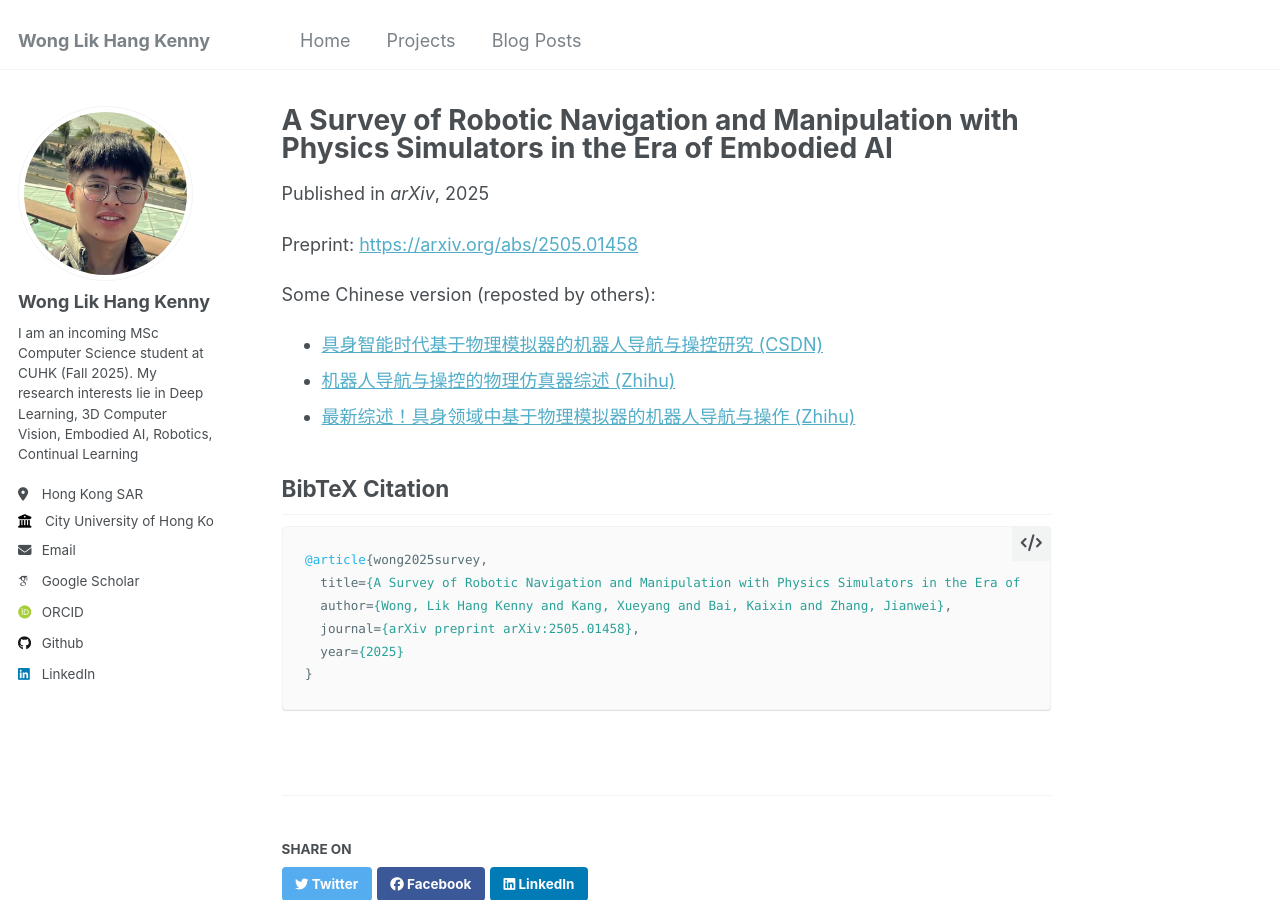
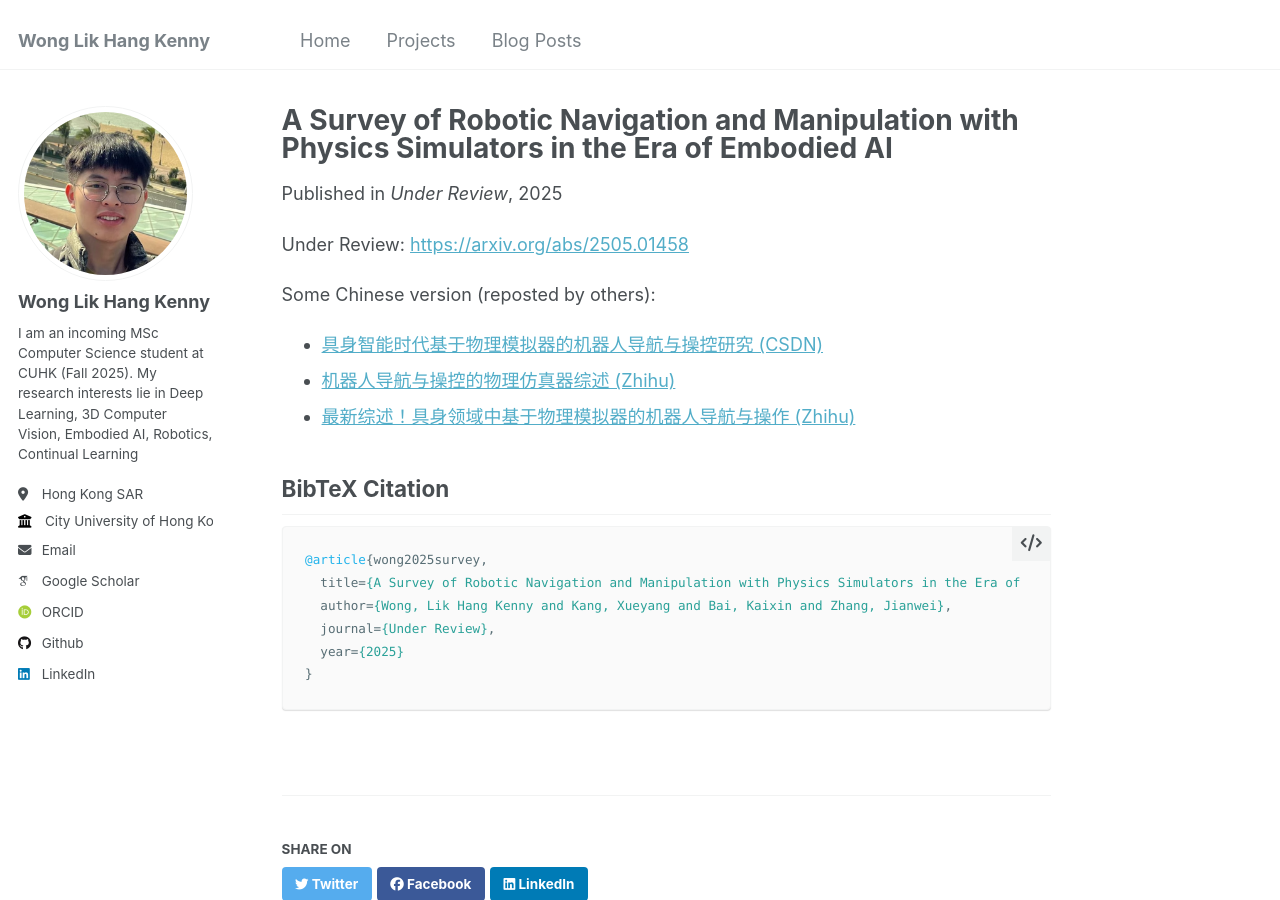
Before and after one commit to Kenn3o3/Kenn3o3.github.io, a Jekyll site: the page built from _projects/eai-survey.md, in a window 1280 px wide and 900 px high. Built offline with Jekyll 4.4.1, drawn with Linux system fonts in a browser that asks for light colours; some web fonts are replaced.

Commit message:
Update profile

````diff
--- a/_projects/eai-survey.md
+++ b/_projects/eai-survey.md
@@ -2,7 +2,7 @@
 layout: single
 title: "A Survey of Robotic Navigation and Manipulation with Physics Simulators in the Era of Embodied AI"
 authors: "WONG, Lik Hang Kenny"
-venue: arXiv
+venue: Under Review
 featured: true
 collection: projects
 permalink: /projects/eai-survey
@@ -12,7 +12,7 @@ thumbnail: /images/eai-survey/thumbnail.png
 paper_url: https://arxiv.org/abs/2505.01458
 ---
 
-Preprint: [https://arxiv.org/abs/2505.01458](https://arxiv.org/abs/2505.01458)
+Under Review: [https://arxiv.org/abs/2505.01458](https://arxiv.org/abs/2505.01458)
 
 Some Chinese version (reposted by others):
 - [具身智能时代基于物理模拟器的机器人导航与操控研究 (CSDN)](https://blog.csdn.net/yorkhunter/article/details/148041545)
@@ -25,7 +25,7 @@ Some Chinese version (reposted by others):
 @article{wong2025survey,
   title={A Survey of Robotic Navigation and Manipulation with Physics Simulators in the Era of Embodied AI},
   author={Wong, Lik Hang Kenny and Kang, Xueyang and Bai, Kaixin and Zhang, Jianwei},
-  journal={arXiv preprint arXiv:2505.01458},
+  journal={Under Review},
   year={2025}
 }
 ```
````
